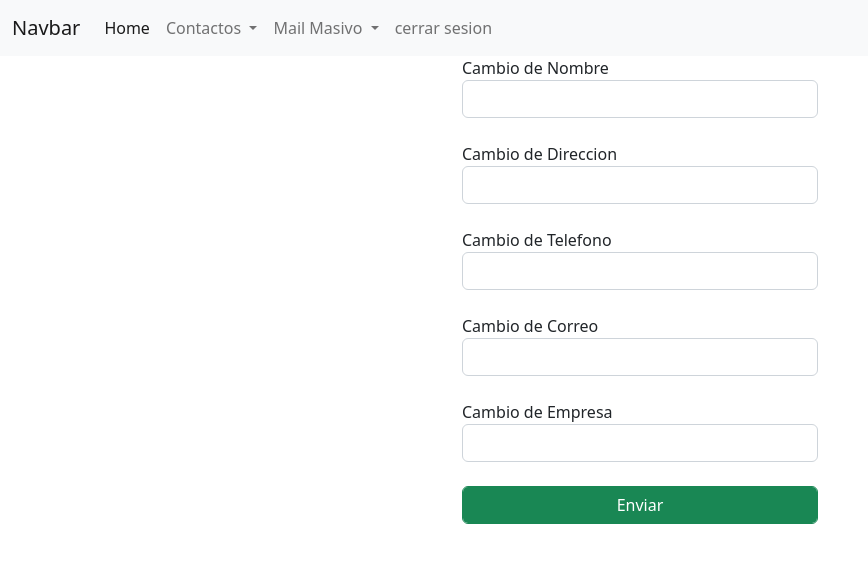
After one commit to spicyarepa-gang/railgunmail, a Flask app: template templates/contactos/update_contactos.html in a window 1280 px wide. The commit adds this page. Shown: the top 563 px of the page, without its empty margins (0-868 px from the left). Run offline with Flask 2, Linux system fonts and the light colour scheme; the template is opened without the code that fills it, so the values that code supplies are empty.

Commit message:
update_contactos casi listo

```diff
--- /dev/null
+++ b/templates/contactos/update_contactos.html
@@ -0,0 +1,25 @@
+{% extends 'base_email.html' %}
+
+{% block title %}Actualizar datos{% endblock %}
+
+{% block content %}
+<div class="row">
+    <div class="col"></div>
+    <div class="col">
+        <form action="{{ url_for('email.update_contactos', id=data.id) }}" method="POST">
+            <label for="">Cambio de Nombre</label><br>
+            <input type="text" name="nombre" class='form-control' value="{{ data.nombre }}"><br>
+            <label for="">Cambio de Direccion</label><br>
+            <input type="text" name="direccion"class='form-control'  value="{{ data.direccion }}"><br>
+            <label for="">Cambio de Telefono</label><br>
+            <input type="text" name="telefono" class='form-control' value="{{ data.telefono }}"><br>
+            <label for="">Cambio de Correo</label><br>
+            <input type="text" name="correo" class='form-control' value="{{ data.correo }}"><br>
+            <label for="">Cambio de Empresa</label><br>
+            <input type="text" name="correo" class='form-control' value="{{ data.empresa }}"><br>
+            <button type="submit" class='form-control btn btn-success'>Enviar</button>
+        </form>
+    </div>
+    <div class="col"></div>
+</div>
+{% endblock %}
--- a/templates/contactos/view_contactos.html
+++ b/templates/contactos/view_contactos.html
@@ -22,8 +22,8 @@
         <td>{{ item.correo }}</td>
         <td>{{ item.empresa }}</td>
         <td>
-            <a href=""><button type="submit" class="btn btn-danger">Borrar</button></a>
-            <a href=""><button type="submit" class="btn btn-success">Editar</button></a>
+            <a href="{{ url_for('email.delete_contactos', id=item.id)}}"><button type="submit" class="btn btn-danger">Borrar</button></a>
+            <a href="{{ url_for('email.update_contactos', id=item.id)}}"><button type="submit" class="btn btn-success">Editar</button></a>
         </td>
     </tbody>
     {% endfor %}
```
Also changed, not shown: backend/contactos/admin_contactos.py (+7 -7 lines).
